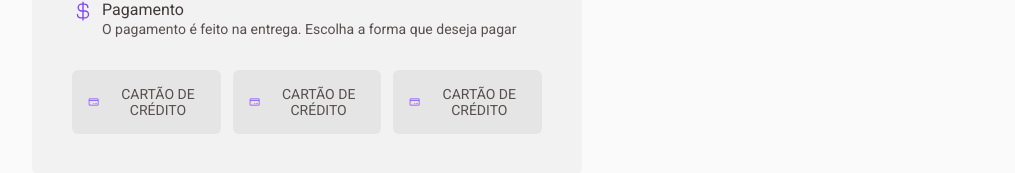
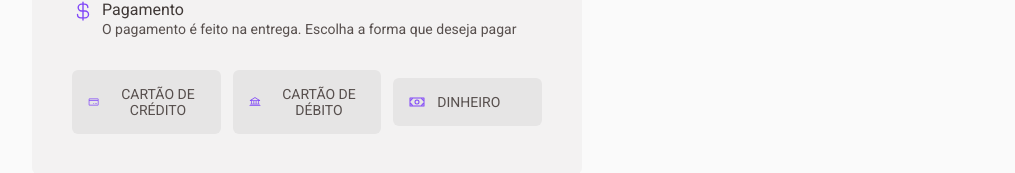
Before and after one commit to lucas-ssv/coffee-delivery-challenge, a React (Vite) app: page /checkout in a window 1280 px wide. Shown: the part 621-794 px from the top of the page, without its empty margins (136-1151 px from the left). Built offline with nearby package versions, Linux system fonts and the light colour scheme.

Commit message:
refactor: remove duplicated code

```diff
--- /dev/null
+++ b/src/components/CoffeeCard/index.tsx
@@ -0,0 +1,23 @@
+import { Trash } from "@phosphor-icons/react";
+import americano from '../../assets/americano.svg'
+import { Counter } from "../Counter";
+import { CoffeeCardContainer } from "./styles";
+
+export function CoffeeCard() {
+  return (
+    <CoffeeCardContainer>
+      <img src={americano} alt="Pires e xícara com café" />
+      <div className="coffee-card-details">
+        <p>Expresso Tradicional</p>
+        <div className="coffee-card-actions">
+          <Counter style={{ height: 32 }} />
+          <button type="button">
+            <Trash size={16} />
+            <span>Remover</span>
+          </button>
+        </div>
+      </div>
+      <strong>R$ 9,90</strong>
+    </CoffeeCardContainer>
+  )
+}
--- /dev/null
+++ b/src/components/CoffeeCard/styles.ts
@@ -0,0 +1,63 @@
+import styled from "styled-components";
+
+export const CoffeeCardContainer = styled.main`
+  display: flex;
+  gap: 1.25rem;
+
+  img {
+    width: 64px;
+    height: 64px;
+  }
+
+  .coffee-card-details {
+    flex: 1;
+
+    display: flex;
+    flex-direction: column;
+    gap: 0.5rem;
+
+    p {
+      font-size: ${props => props.theme.fonts.roboto["text-m"]}px;
+      color: ${props => props.theme.colors["base-subtitle"]};
+    }
+
+    .coffee-card-actions {
+      display: flex;
+      align-items: center;
+      gap: 0.5rem;
+
+      button {
+        background: ${props => props.theme.colors["base-button"]};
+        border: 0;
+        border-radius: 6px;
+        padding: 0.5rem;
+        cursor: pointer;
+
+        display: flex;
+        align-items: center;
+        justify-content: center;
+        gap: 0.25rem;
+
+        &:hover {
+          background: ${props => props.theme.colors["base-hover"]};
+        }
+
+        svg {
+          color: ${props => props.theme.colors.purple};
+        }
+
+        span {
+          font-size: ${props => props.theme.fonts.roboto["text-s"]}px;
+          color: ${props => props.theme.colors["base-text"]};
+          text-transform: uppercase;
+        }
+      }
+    }
+  }
+
+  strong {
+    font-size: ${props => props.theme.fonts.roboto["text-m"]}px;
+    font-weight: bold;
+    color: ${props => props.theme.colors["base-text"]};
+  }
+`
--- /dev/null
+++ b/src/components/PaymentTypes/index.tsx
@@ -0,0 +1,21 @@
+import { Bank, CreditCard, Money } from "@phosphor-icons/react";
+import { PaymentTypesContainer } from "./styles";
+
+export function PaymentTypes() {
+  return (
+    <PaymentTypesContainer>
+      <button type="button" className="payment-type-button">
+        <CreditCard size={16} />
+        <span>Cartão de crédito</span>
+      </button>
+      <button type="button" className="payment-type-button">
+        <Bank size={16} />
+        <span>Cartão de débito</span>
+      </button>
+      <button type="button" className="payment-type-button">
+        <Money size={16} />
+        <span>Dinheiro</span>
+      </button>
+    </PaymentTypesContainer>
+  )
+}
--- /dev/null
+++ b/src/components/PaymentTypes/styles.ts
@@ -0,0 +1,36 @@
+import styled from "styled-components";
+
+export const PaymentTypesContainer = styled.main`
+  display: flex;
+  align-items: center;
+  justify-content: space-between;
+  gap: 0.75rem;
+  margin-top: 2rem;
+
+  .payment-type-button {
+    flex: 1;
+    background: ${props => props.theme.colors["base-button"]};
+    border: 0;
+    border-radius: 6px;
+    padding: 1rem;
+    cursor: pointer;
+
+    display: flex;
+    align-items: center;
+    gap: 0.75rem;
+
+    &:hover {
+      background: ${props => props.theme.colors["base-hover"]};
+    }
+
+    svg {
+      color: ${props => props.theme.colors.purple};
+    }
+
+    span {
+      font-size: ${props => props.theme.fonts.roboto["text-s"]}px;
+      color: ${props => props.theme.colors["base-text"]};
+      text-transform: uppercase;
+    }
+  }
+`
--- a/src/pages/Checkout/index.tsx
+++ b/src/pages/Checkout/index.tsx
@@ -1,8 +1,8 @@
-import { CreditCard, CurrencyDollar, MapPinLine, Trash } from "@phosphor-icons/react";
+import { CurrencyDollar, MapPinLine } from "@phosphor-icons/react";
 import { Header } from "../../components/Header";
 import { CheckoutContainer } from "./styles";
-import americano from '../../assets/americano.svg'
-import { Counter } from "../../components/Counter";
+import { PaymentTypes } from "../../components/PaymentTypes";
+import { CoffeeCard } from "../../components/CoffeeCard";
 
 export function Checkout() {
   return (
@@ -41,41 +41,13 @@ export function Checkout() {
                 <span>O pagamento é feito na entrega. Escolha a forma que deseja pagar</span>
               </div>
             </div>
-            <div className="checkout-payment-types">
-              <button type="button" className="payment-type-button">
-                <CreditCard size={16} />
-                <span>Cartão de crédito</span>
-              </button>
-              <button type="button" className="payment-type-button">
-                <CreditCard size={16} />
-                <span>Cartão de crédito</span>
-              </button>
-              <button type="button" className="payment-type-button">
-                <CreditCard size={16} />
-                <span>Cartão de crédito</span>
-              </button>
-            </div>
+            <PaymentTypes />
           </div>
-
-
         </div>
         <div className="checkout-items">
           <h1>Cafés selecionados</h1>
           <div className="coffee-card-container">
-            <div className="coffee-card">
-              <img src={americano} alt="Pires e xícara com café" />
-              <div className="coffee-card-details">
-                <p>Expresso Tradicional</p>
-                <div className="coffee-card-actions">
-                  <Counter style={{ height: 32 }} />
-                  <button type="button">
-                    <Trash size={16} />
-                    <span>Remover</span>
-                  </button>
-                </div>
-              </div>
-              <strong>R$ 9,90</strong>
-            </div>
+            <CoffeeCard />
             <hr />
 
             <div className="coffee-card-items-resume">
--- a/src/pages/Checkout/styles.ts
+++ b/src/pages/Checkout/styles.ts
@@ -122,41 +122,6 @@ export const CheckoutContainer = styled.main`
             color: ${props => props.theme.colors["base-text"]};
           }
         }
-
-        .checkout-payment-types {
-          display: flex;
-          align-items: center;
-          justify-content: space-between;
-          gap: 0.75rem;
-          margin-top: 2rem;
-
-          .payment-type-button {
-            flex: 1;
-            background: ${props => props.theme.colors["base-button"]};
-            border: 0;
-            border-radius: 6px;
-            padding: 1rem;
-            cursor: pointer;
-
-            display: flex;
-            align-items: center;
-            gap: 0.75rem;
-
-            &:hover {
-              background: ${props => props.theme.colors["base-hover"]};
-            }
-
-            svg {
-              color: ${props => props.theme.colors.purple};
-            }
-
-            span {
-              font-size: ${props => props.theme.fonts.roboto["text-s"]}px;
-              color: ${props => props.theme.colors["base-text"]};
-              text-transform: uppercase;
-            }
-          }
-        }
       }
     }
 
@@ -166,68 +131,6 @@ export const CheckoutContainer = styled.main`
         border-radius: 6px 44px;
         padding: 2.5rem;
         margin-top: 1rem;
-
-        .coffee-card {
-          display: flex;
-          gap: 1.25rem;
-
-          img {
-            width: 64px;
-            height: 64px;
-          }
-
-          .coffee-card-details {
-            flex: 1;
-
-            display: flex;
-            flex-direction: column;
-            gap: 0.5rem;
-
-            p {
-              font-size: ${props => props.theme.fonts.roboto["text-m"]}px;
-              color: ${props => props.theme.colors["base-subtitle"]};
-            }
-
-            .coffee-card-actions {
-              display: flex;
-              align-items: center;
-              gap: 0.5rem;
-
-              button {
-                background: ${props => props.theme.colors["base-button"]};
-                border: 0;
-                border-radius: 6px;
-                padding: 0.5rem;
-                cursor: pointer;
-
-                display: flex;
-                align-items: center;
-                justify-content: center;
-                gap: 0.25rem;
-
-                &:hover {
-                  background: ${props => props.theme.colors["base-hover"]};
-                }
-
-                svg {
-                  color: ${props => props.theme.colors.purple};
-                }
-
-                span {
-                  font-size: ${props => props.theme.fonts.roboto["text-s"]}px;
-                  color: ${props => props.theme.colors["base-text"]};
-                  text-transform: uppercase;
-                }
-              }
-            }
-          }
-
-          strong {
-            font-size: ${props => props.theme.fonts.roboto["text-m"]}px;
-            font-weight: bold;
-            color: ${props => props.theme.colors["base-text"]};
-          }
-        }
 
         .coffee-card-items-resume {
           display: flex;
```
